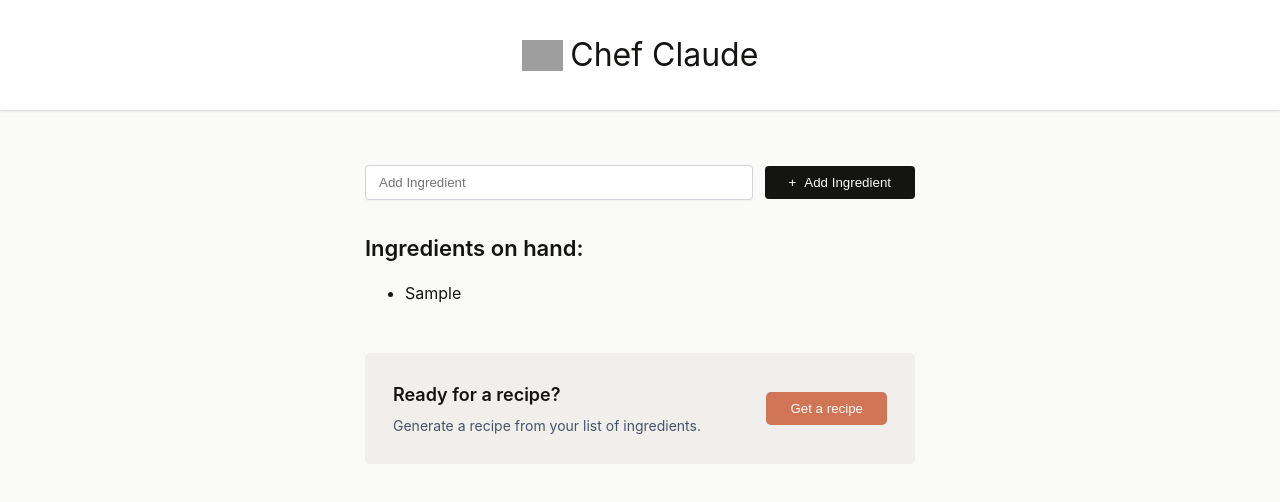
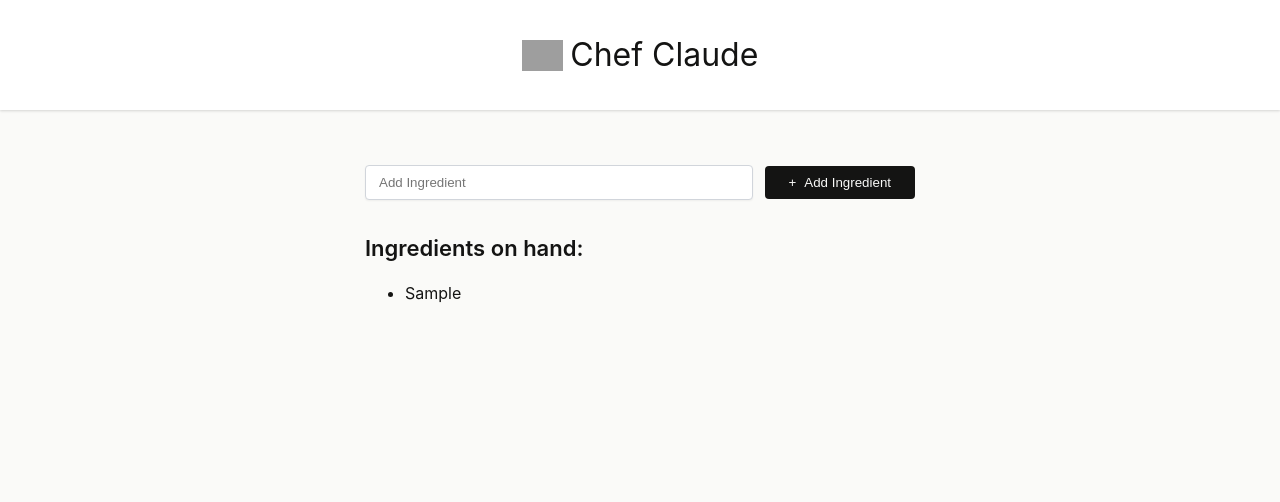
Before and after one commit to ahmedbashir-dev/ai-recipe-app-react, a React (Vite) app: page / in a window 1280 px wide. Both pictures are taken after typing "Sample" into the empty fields and a click on the button "Add Ingredient". Shown: the top 502 px of the page. Built offline with nearby package versions, Linux system fonts and the light colour scheme; grey boxes are pictures that could not be loaded.

Commit message:
Conditionally display recipe container when ingredients are more than 3

```diff
--- a/src/components/Main.jsx
+++ b/src/components/Main.jsx
@@ -23,18 +23,18 @@ export default function Main() {
                     id="ingredient" />
                 <button>Add Ingredient</button>
             </form>
-            {ingredientElements?.length > 0 && <section className="ingredients-section">
+            {ingredients?.length > 0 && <section className="ingredients-section">
                 <h2>Ingredients on hand:</h2>
                 <ul className="ingredients">
                     {ingredientElements}
                 </ul>
-                <div className="cta-section">
+                {ingredients?.length > 3 && <div className="cta-section">
                     <div className="cta-information">
                         <h2>Ready for a recipe?</h2>
                         <p>Generate a recipe from your list of ingredients.</p>
                     </div>
                     <button className="cta-button">Get a recipe</button>
-                </div>
+                </div> }
             </section> }
 
 
```
